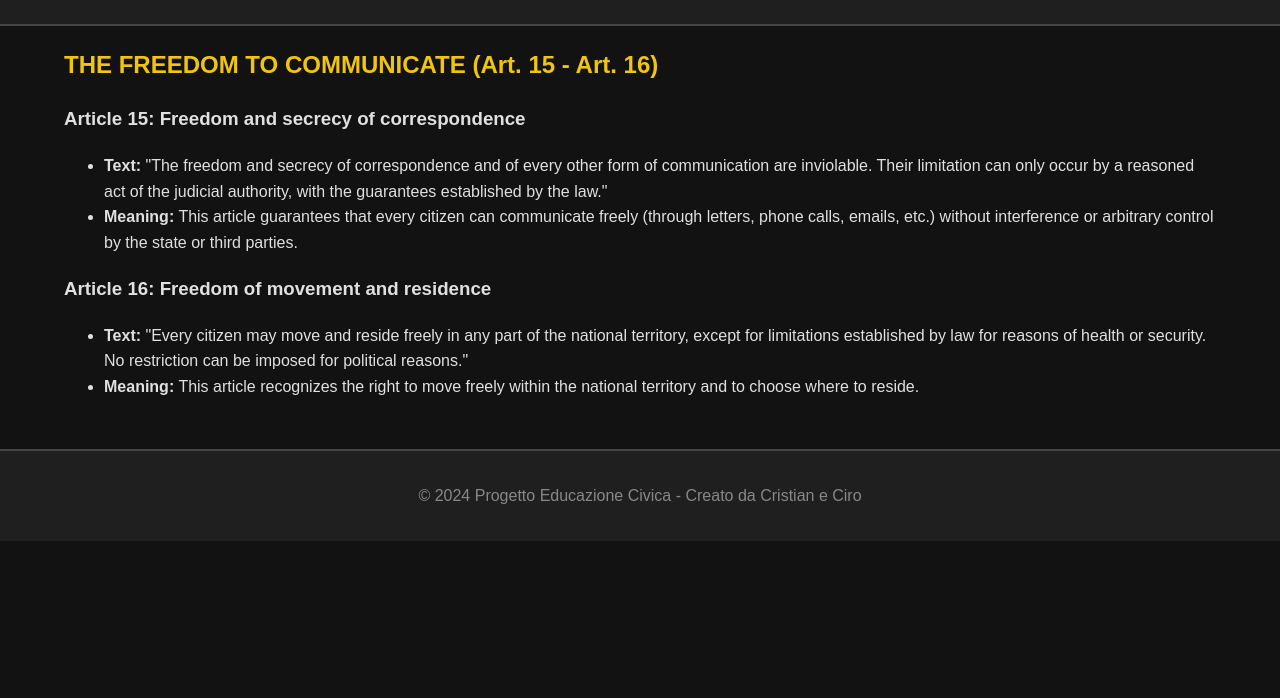
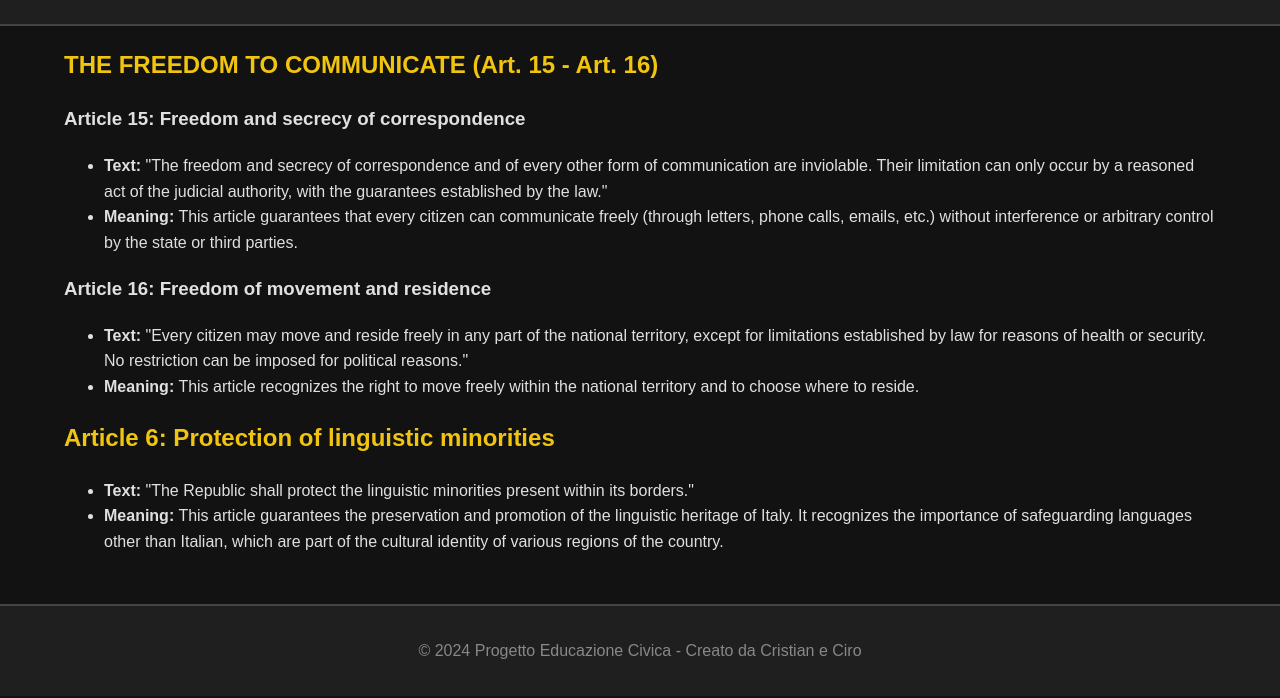
Before and after one commit to 00cry00/progettoedcivica, a plain HTML site: page inglese.html in a window 1280 px wide. Shown: the part 102-800 px from the top of the page. Drawn offline with Linux system fonts and the light colour scheme.

Commit message:
Update inglese.html

```diff
--- a/inglese.html
+++ b/inglese.html
@@ -39,6 +39,22 @@
         </li>
       </ul>
 
+   <h2>Article 6: Protection of linguistic minorities
+</h2>
+ <ul>
+        <li><strong>Text:</strong>
+          "The Republic shall protect the linguistic minorities present within its borders."
+        </li>
+        <li><strong>Meaning:</strong>
+         This article guarantees the preservation and promotion of the linguistic heritage of Italy. It recognizes the importance of safeguarding languages other than Italian, which are part of the cultural identity of various regions of the country.
+
+        </li>
+      </ul>
+
+
+
+
+
     </section>
   </main>
 
```
